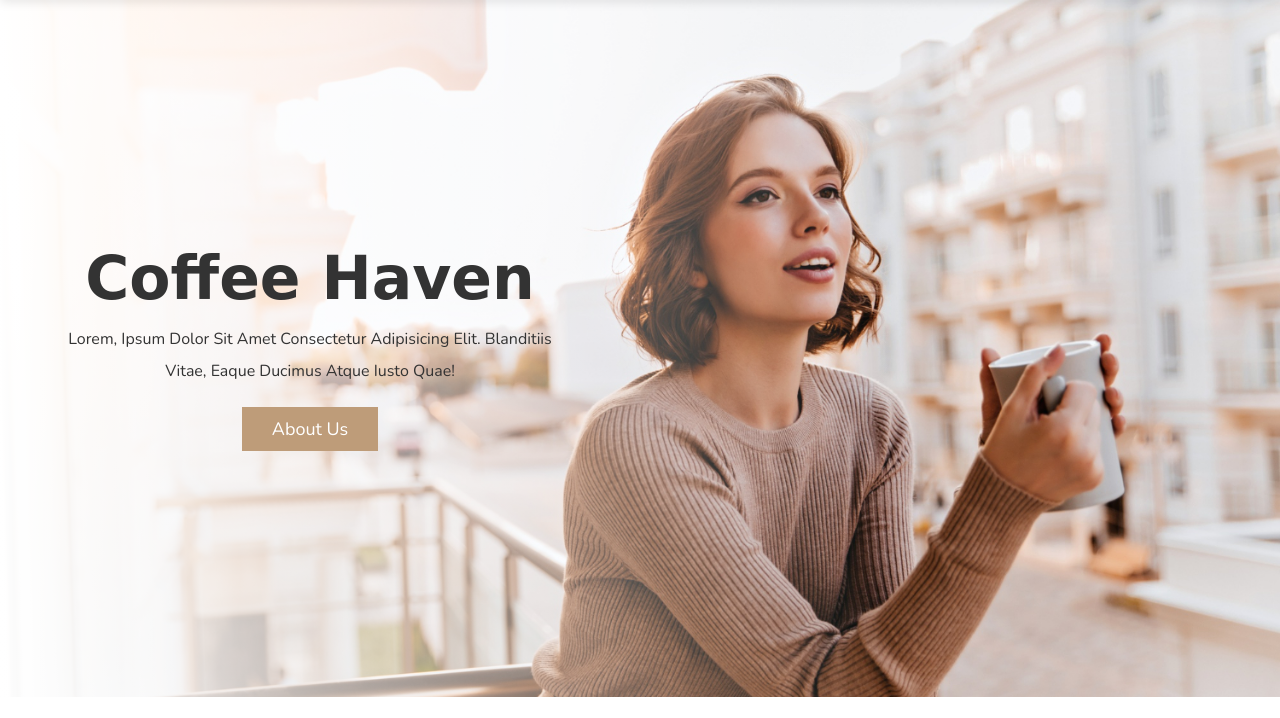
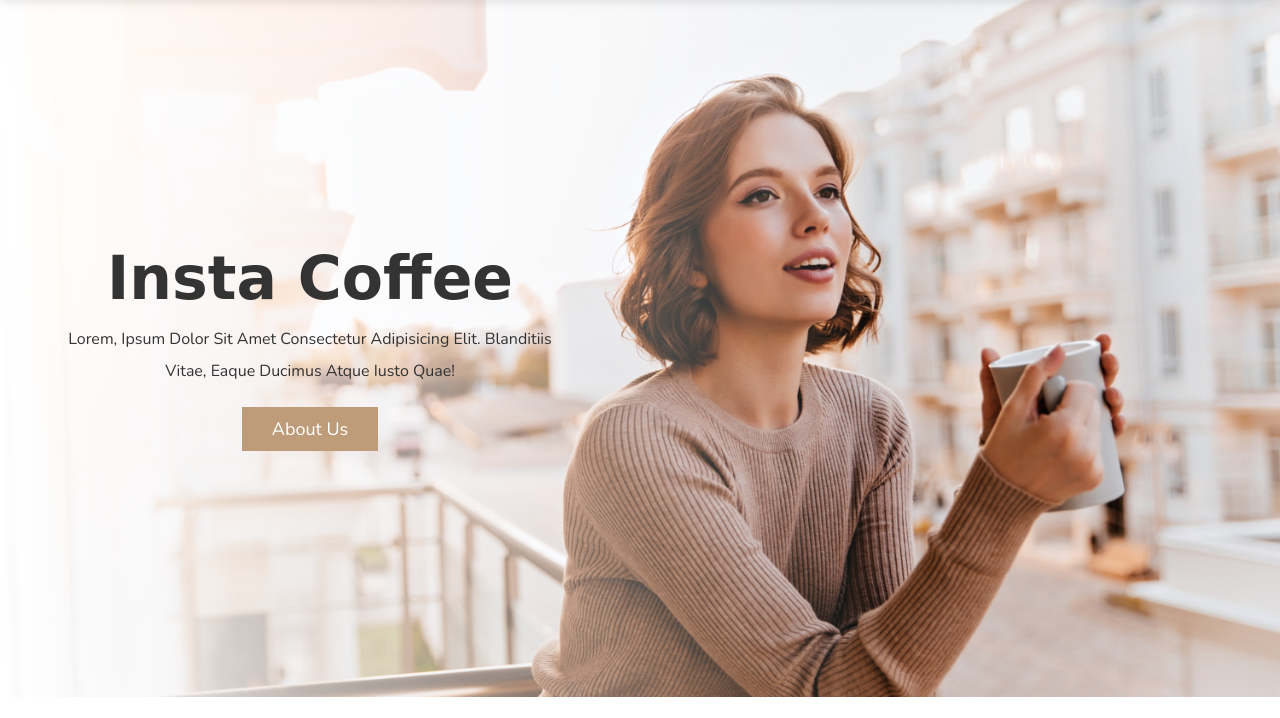
Before and after one commit to udaysarkarud/Instacoffee, a plain HTML site: page index.html in a window 1280 px wide. Shown: the part 82-800 px from the top of the page. Drawn offline with nearby package versions, Linux system fonts and the light colour scheme; a web font is replaced by a local one.

Commit message:
change h1 text

```diff
--- a/index.html
+++ b/index.html
@@ -11,7 +11,7 @@
     <!-- custom style -->
     <link rel="stylesheet" href="style.css">
 
-    <title>Coffe Website</title>
+    <title>Insta Coffee</title>
 </head>
 
 <body>
@@ -40,7 +40,7 @@
     <div class="home-bg">
         <section class="home" id="home">
             <div class="content">
-                <h3>coffee haven</h3>
+                <h3>Insta Coffee</h3>
                 <p>Lorem, ipsum dolor sit amet consectetur adipisicing elit. Blanditiis vitae, eaque ducimus atque iusto quae!</p>
                 <a href="#about" class="btn">about us</a>
             </div>
```
